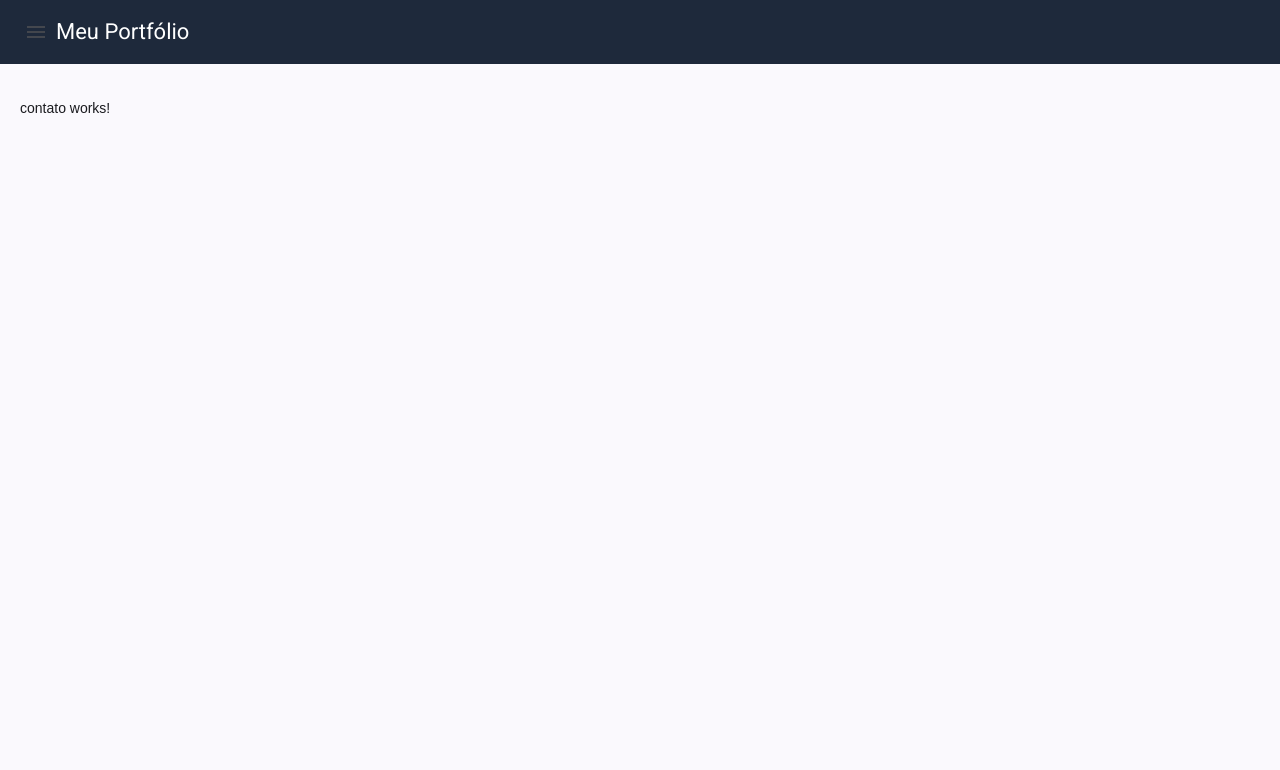
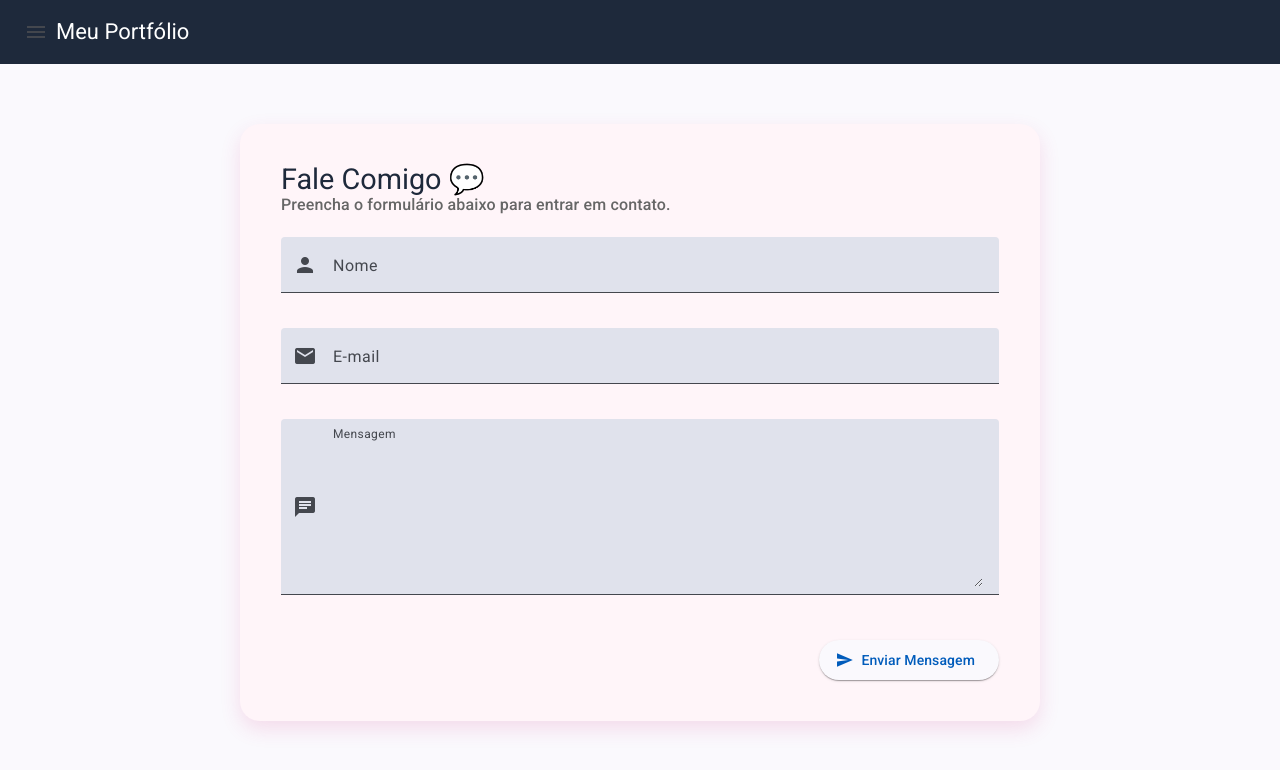
Before and after one commit to gustavohanisch/portfolio-angular, an Angular app in the folder portfolio-angular/: page /contato in a window 1280 px wide. Shown: the top 770 px of the page. Built offline with nearby package versions, Linux system fonts and the light colour scheme.

Commit message:
Aula15: Configura ambiente Angular com Material e primeira tela do Portfolio

```diff
--- a/portfolio-angular/src/app/contato/contato.css
+++ b/portfolio-angular/src/app/contato/contato.css
@@ -0,0 +1,36 @@
+.contato-card {
+  max-width: 800px;
+  margin: 40px auto;
+  padding: 25px;
+  border-radius: 20px;
+  background: #fff5f9;
+  box-shadow: 0 8px 20px rgba(214, 51, 132, 0.15);
+}
+
+mat-card-header {
+  margin-bottom: 20px;
+}
+
+mat-card-title {
+  color: #1e293b;
+  font-size: 1.8rem;
+}
+
+mat-card-subtitle {
+  color: #666;
+}
+
+.formulario {
+  display: flex;
+  flex-direction: column;
+  gap: 15px;
+}
+
+mat-form-field {
+  width: 100%;
+}
+
+.botao-enviar {
+  align-self: flex-end;
+  margin-top: 10px;
+}
--- a/portfolio-angular/src/app/contato/contato.html
+++ b/portfolio-angular/src/app/contato/contato.html
@@ -1 +1,45 @@
-<p>contato works!</p>
+<mat-card class="contato-card">
+
+  <mat-card-header>
+    <mat-card-title>Fale Comigo 💬</mat-card-title>
+    <mat-card-subtitle>
+      Preencha o formulário abaixo para entrar em contato.
+    </mat-card-subtitle>
+  </mat-card-header>
+
+  <mat-card-content>
+
+    <form class="formulario">
+
+      <mat-form-field appearance="fill">
+        <mat-label>Nome</mat-label>
+        <mat-icon matPrefix>person</mat-icon>
+        <input matInput placeholder="Seu nome completo">
+      </mat-form-field>
+
+      <mat-form-field appearance="fill">
+        <mat-label>E-mail</mat-label>
+        <mat-icon matPrefix>email</mat-icon>
+        <input matInput type="email" placeholder="seuemail@email.com">
+      </mat-form-field>
+
+      <mat-form-field appearance="fill">
+        <mat-label>Mensagem</mat-label>
+        <mat-icon matPrefix>chat</mat-icon>
+        <textarea
+          matInput
+          rows="6"
+          placeholder="Digite sua mensagem">
+        </textarea>
+      </mat-form-field>
+
+      <button mat-raised-button color="primary" class="botao-enviar">
+        <mat-icon>send</mat-icon>
+        Enviar Mensagem
+      </button>
+
+    </form>
+
+  </mat-card-content>
+
+</mat-card>
--- a/portfolio-angular/src/app/projetos/projetos.html
+++ b/portfolio-angular/src/app/projetos/projetos.html
@@ -1 +1,9 @@
-<p>projetos works!</p>
+<mat-card>
+  <mat-card-header>
+    <mat-card-title>Projetos 🚀</mat-card-title>
+  </mat-card-header>
+
+  <mat-card-content>
+    <p>Projetos - Desenvolvimento Web II</p>
+  </mat-card-content>
+</mat-card>
--- a/portfolio-angular/src/app/projetos/projetos.ts
+++ b/portfolio-angular/src/app/projetos/projetos.ts
@@ -1,9 +1,10 @@
 import { Component } from '@angular/core';
+import { MatCardModule } from '@angular/material/card';
 
 @Component({
   selector: 'app-projetos',
-  imports: [],
+  imports: [MatCardModule],
   templateUrl: './projetos.html',
-  styleUrl: './projetos.css',
+  styleUrl: './projetos.css'
 })
 export class Projetos {}
```
Also changed, not shown: portfolio-angular/src/app/contato/contato.ts (+15 -2 lines).
